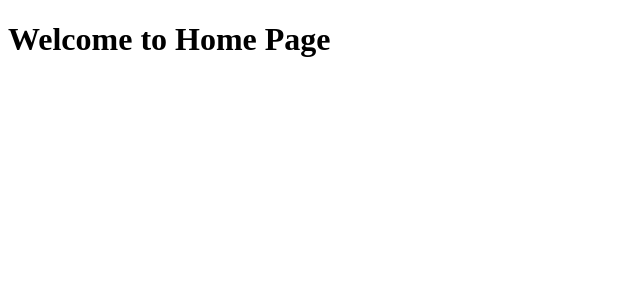
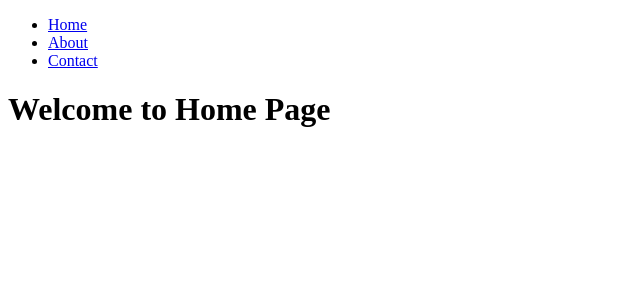
Before and after one commit to guidonunes/e-commerce-mern-react-exercises-, a React (Vite) app: page / in a window 1280 px wide. Shown: the top 300 px of the page, without its empty margins (0-640 px from the left). Built offline with nearby package versions, Linux system fonts and the light colour scheme.

Commit message:
set up navigation links

```diff
--- /dev/null
+++ b/src/components/Menu.jsx
@@ -0,0 +1,16 @@
+import { Link } from "react-router-dom"
+
+
+const Menu = () => {
+  return (
+    <div>
+      <ul>
+        <li><Link to ="/">Home</Link></li>
+        <li><Link to ="/about">About</Link></li>
+        <li><Link to ="/contact">Contact</Link></li>
+      </ul>
+    </div>
+  )
+}
+
+export default Menu
--- a/src/pages/HomePage.jsx
+++ b/src/pages/HomePage.jsx
@@ -1,8 +1,9 @@
-
+import Menu from '../components/Menu';
 
 const HomePage = () => {
   return (
     <div>
+      <Menu />
       <h1>Welcome to Home Page</h1>
     </div>
   )
```
